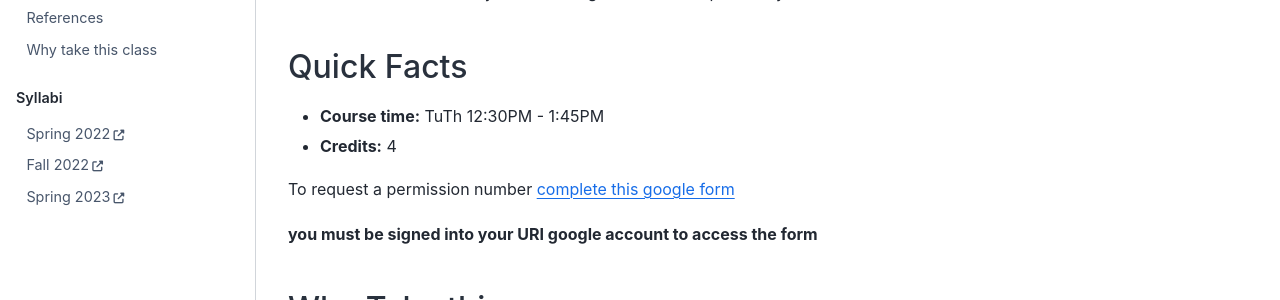
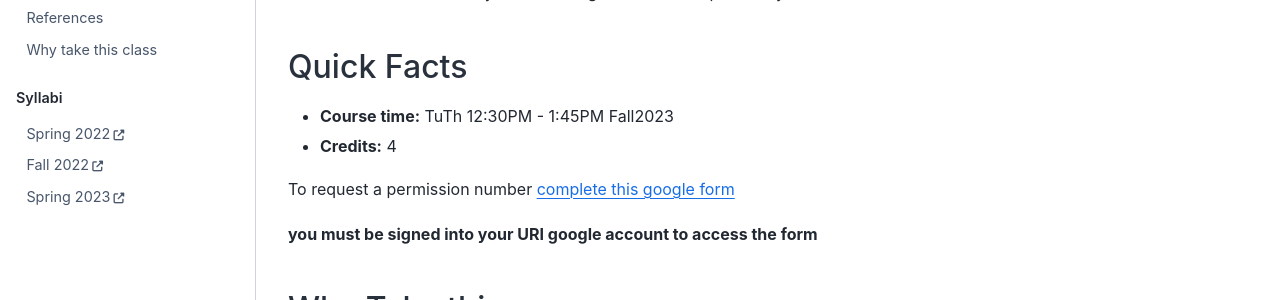
Before and after one commit to klattuada/introcompsys.github.io, a Jupyter Book: the page built from index.md, in a window 1280 px wide and 900 px high. Shown: the part 281-581 px from the top of the window. Built offline with Jupyter Book 1.0.4 settings and Sphinx 7.4.7 and the Sphinx Book theme 1.1.4, drawn with Linux system fonts in a browser that asks for light colours.

Commit message:
Update index.md

```diff
--- a/index.md
+++ b/index.md
@@ -8,13 +8,14 @@
 
 ## Quick Facts
 
-- **Course time:** 	TuTh 12:30PM - 1:45PM
+- **Course time:** 	TuTh 12:30PM - 1:45PM Fall2023
 - **Credits:** 4
 
 <!-- Fall 2022, MW 4:30PM - 5:45PM -->
 <!-- Spring 2022, TuTh 12:30PM - 1:45PM -->
+<!-- Spring 2023, TuTh 12:30PM - 1:45PM -->
 
-To request a permission number [complete this google form](https://forms.gle/nosz6utEFiC5w9hR7)
+To request a permission number [complete this google form](https://forms.gle/oKoQUD4uo9YNuEDv6)
 
 **you must be signed into your URI google account to access the form**
 
```
